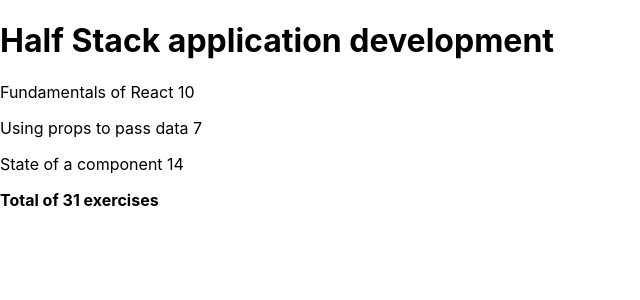
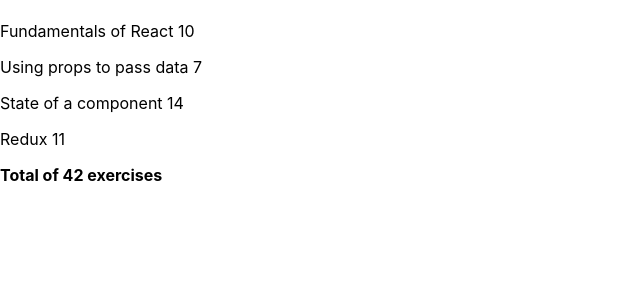
Before and after one commit to lgbrock/fso, a React (Create React App) app in the folder part1/courseinfo/: page / in a window 1280 px wide. Shown: the top 300 px of the page, without its empty margins (0-640 px from the left). Built offline with nearby package versions, Linux system fonts and the light colour scheme; the HTML template or start-up script is replaced by a standard one.

Commit message:
finished exercises 2.1-2.5 - except for 2.4 - not sure how to render headers

```diff
--- a/part1/courseinfo/src/App.js
+++ b/part1/courseinfo/src/App.js
@@ -1,70 +1,5 @@
 import React from 'react';
-
-const Header = () => {
-	return (
-		<div className='header'>
-			<h1>Half Stack application development</h1>
-		</div>
-	);
-};
-
-const Part = ({ part }) => {
-	return (
-		<p>
-			{part.name} {part.exercises}
-		</p>
-	);
-};
-
-const Content = ({ parts }) => {
-	return (
-		<div>
-			{parts.map((part) => (
-				<Part key={part.id} part={part} />
-			))}
-		</div>
-	);
-};
-
-const Total = ({ parts }) => {
-	const total = parts.reduce((acc, part) => acc + part.exercises, 0);
-	return (
-		<p>
-			<b>Total of {total} exercises</b>
-		</p>
-	);
-};
-
-const Course = () => {
-	const course = {
-		id: 1,
-		name: 'Half Stack application development',
-		parts: [
-			{
-				name: 'Fundamentals of React',
-				exercises: 10,
-				id: 1,
-			},
-			{
-				name: 'Using props to pass data',
-				exercises: 7,
-				id: 2,
-			},
-			{
-				name: 'State of a component',
-				exercises: 14,
-				id: 3,
-			},
-		],
-	};
-	return (
-		<div>
-			<Header course={course} />
-			<Content parts={course.parts} />
-			<Total parts={course.parts} />
-		</div>
-	);
-};
+import Course from './components/Course';
 
 const App = ({ course }) => {
 	return <Course course={course} />;
--- /dev/null
+++ b/part1/courseinfo/src/components/Course.jsx
@@ -0,0 +1,89 @@
+import React from 'react';
+
+// need to fix - wont render
+const Header = ({ courses }) => {
+	return <h1>{courses}</h1>;
+};
+
+const Part = ({ part }) => {
+	return (
+		<p>
+			{part.name} {part.exercises}
+		</p>
+	);
+};
+
+const Content = ({ parts }) => {
+	return (
+		<div>
+			{parts.map((part) => (
+				<Part key={part.id} part={part} />
+			))}
+		</div>
+	);
+};
+
+const Total = ({ parts }) => {
+	const total = parts.reduce((acc, part) => acc + part.exercises, 0);
+	return (
+		<p>
+			<b>Total of {total} exercises</b>
+		</p>
+	);
+};
+
+const Course = () => {
+	const courses = [
+		{
+			name: 'Half Stack application development',
+			id: 1,
+			parts: [
+				{
+					name: 'Fundamentals of React',
+					exercises: 10,
+					id: 1,
+				},
+				{
+					name: 'Using props to pass data',
+					exercises: 7,
+					id: 2,
+				},
+				{
+					name: 'State of a component',
+					exercises: 14,
+					id: 3,
+				},
+				{
+					name: 'Redux',
+					exercises: 11,
+					id: 4,
+				},
+			],
+		},
+		{
+			name: 'Node.js',
+			id: 2,
+			parts: [
+				{
+					name: 'Routing',
+					exercises: 3,
+					id: 1,
+				},
+				{
+					name: 'Middlewares',
+					exercises: 7,
+					id: 2,
+				},
+			],
+		},
+	];
+	return (
+		<div>
+			<Header course={courses[0].name} />
+			<Content parts={courses[0].parts} />
+			<Total parts={courses[0].parts} />
+		</div>
+	);
+};
+
+export default Course;
```
